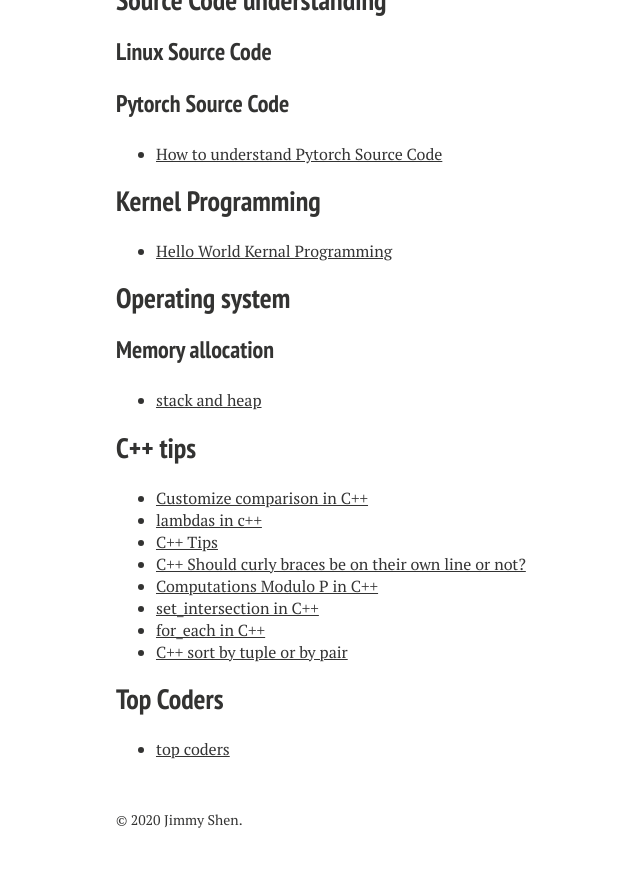
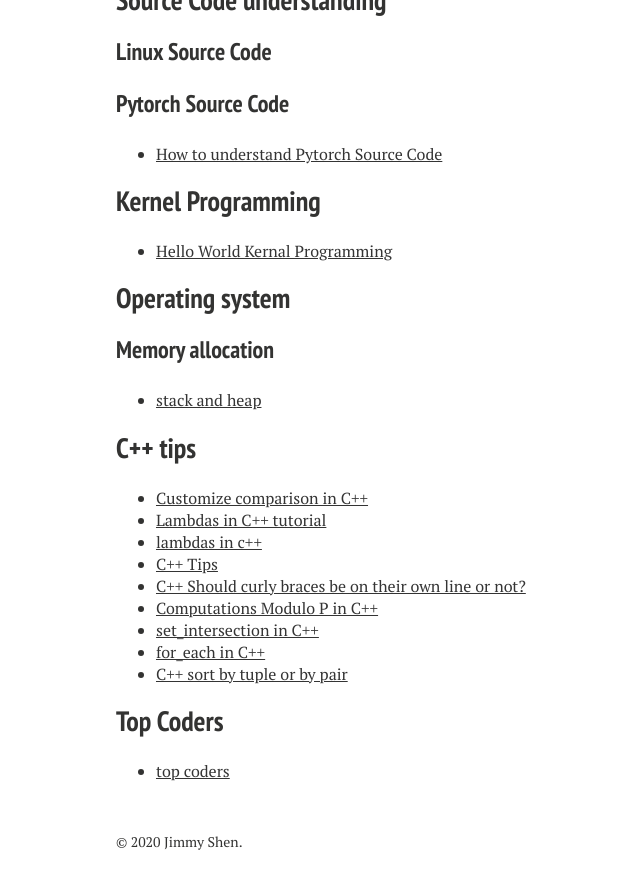
Before and after one commit to xiaokeshen/xiaokeshen.github.io, a Jekyll site: the page built from blog/index.md, in a window 1280 px wide and 900 px high, scrolled down 8914 px. Shown: the top 889 px of the window, without its empty margins (204-844 px from the left). Built offline with Jekyll 4.4.1, drawn with Linux system fonts in a browser that asks for light colours; nearby versions of some CDN libraries.

Commit message:
add one blog related to c++ lambdas

```diff
--- a/blog/index.md
+++ b/blog/index.md
@@ -309,6 +309,7 @@
 
 ## C++ tips
 - [Customize comparison in C++](https://medium.com/@jim.morris.shen/customize-comparison-in-c-fa48c0eac6d8?source=friends_link&sk=9cb6f7984b4af134683575f94b44db08)
+- [Lambdas in C++ tutorial](https://medium.com/@jim.morris.shen/lambdas-in-c-942ca535ef30?sk=c07cc7082ea5a4948135ff8186186a4f)
 - [lambdas in c++](https://medium.com/@jim.morris.shen/lambdas-in-c-9a3045587be0?source=friends_link&sk=03a446b1ef4082743a3c815eaffeb193)
 - [C++ Tips](https://medium.com/@jim.morris.shen/c-tips-5b178c418a58?source=friends_link&sk=33ac980f8b6b895cb3ed9ac6ab6d09d0)
 - [C++ Should curly braces be on their own line or not?](https://medium.com/@jim.morris.shen/c-should-curly-braces-be-on-their-own-line-or-not-f716077fadf2?sk=11737c2872d7f5013244582ba84fbc08)
```
